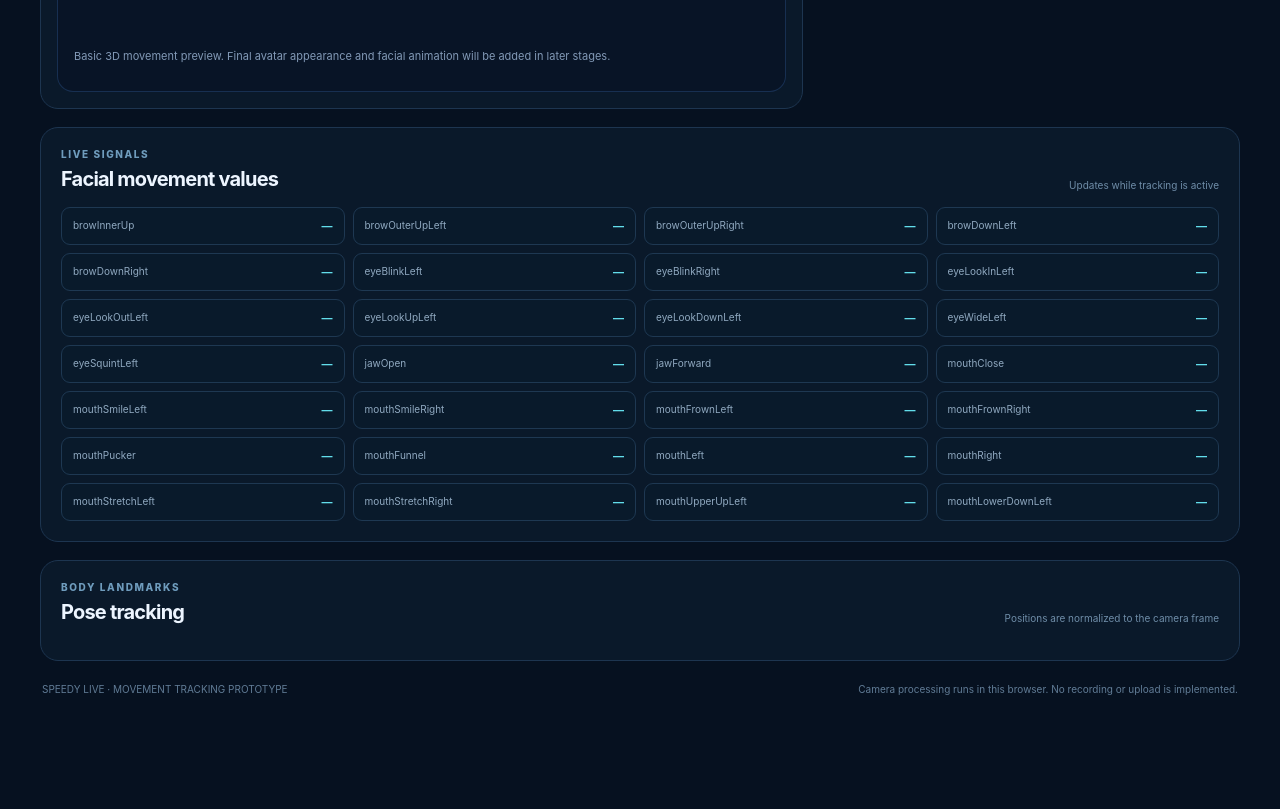
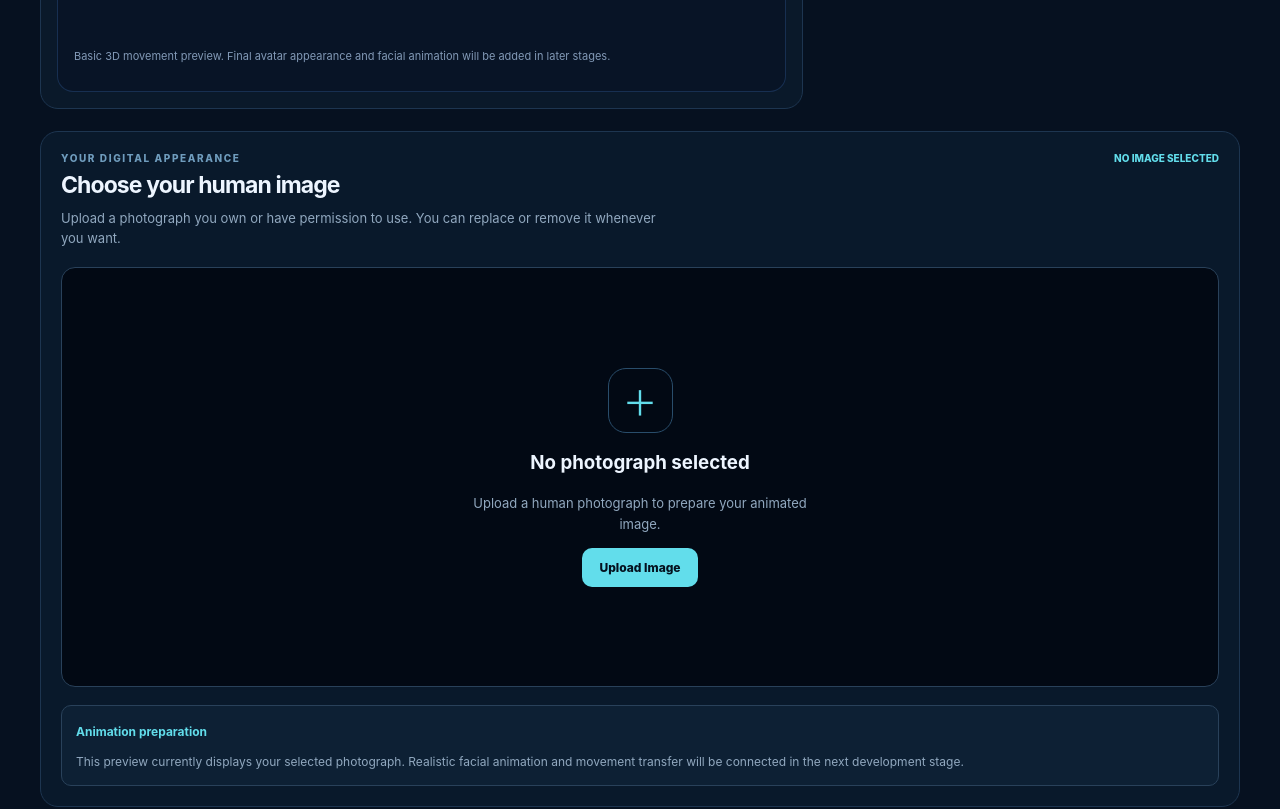
Before and after one commit to speedy-live/speedy-live, a React (Vite) app: page / in a window 1280 px wide. Shown: the part 1220-2029 px from the top of the page. Before the commit the page ends 1949 px from the top, so only its background shows below. Built offline with nearby package versions, Linux system fonts and the light colour scheme.

Commit message:
Add photo studio to SPEEDY LIVE

```diff
--- a/src/App.tsx
+++ b/src/App.tsx
@@ -1,5 +1,6 @@
 import { useEffect, useRef, useState } from "react";
 import AvatarPreview from "./AvatarPreview";
+import PhotoStudio from "./PhotoStudio";
 import {
   FaceLandmarker,
   FilesetResolver,
@@ -921,6 +922,8 @@ export default function App() {
         </div>
       </section>
 
+      <PhotoStudio />
+
       <section className="data-section">
         <div className="section-title">
           <div>
```
